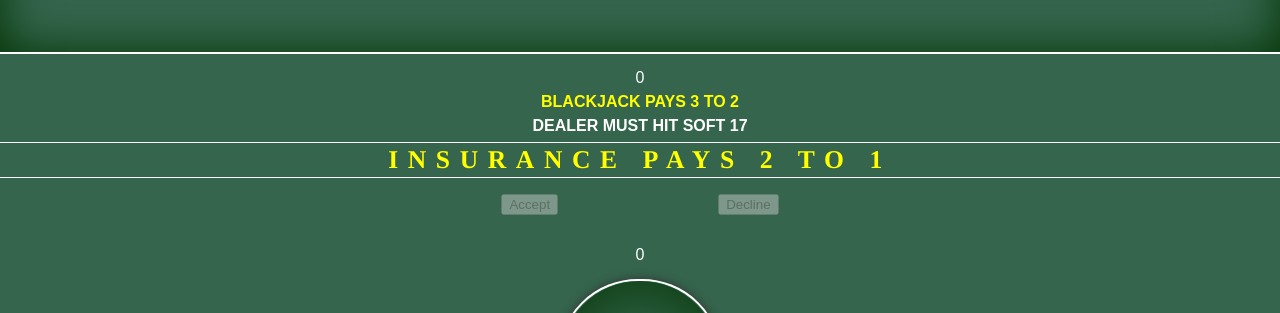
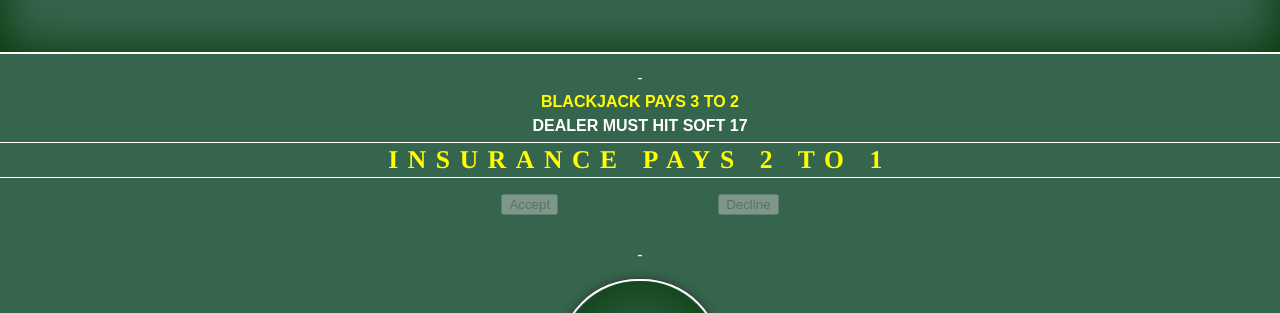
Before and after one commit to theresamclaird/blackjack, a React (Create React App) app: page / in a window 1280 px wide. Shown: the part 170-483 px from the top of the page. Built offline with nearby package versions, Linux system fonts and the light colour scheme.

Commit message:
Adds win/lose status

```diff
--- a/src/components/Game/Dealer.jsx
+++ b/src/components/Game/Dealer.jsx
@@ -2,8 +2,9 @@ import  React from 'react';
 import Box, { Flex } from '../Box';
 import Card from './Card';
 import HandValue from './HandValue';
+import { getHandValue, isBlackjack } from '../../utils/cards';
 
-const Dealer = ({ getHandValue, dealerCards, currentState }) => (
+const Dealer = ({ dealerCards, currentState }) => (
     <Flex sx={{
         flexDirection: 'column',
         justifyContent: 'flex-start',
@@ -23,6 +24,7 @@ const Dealer = ({ getHandValue, dealerCards, currentState }) => (
             p: '1rem',
         }}>
             <Flex sx={{
+                position: 'relative',
                 flexDirection: 'row',
                 justifyContent: 'center',
                 gap: '1rem',
@@ -32,12 +34,45 @@ const Dealer = ({ getHandValue, dealerCards, currentState }) => (
                         <Card showBack={index === 0 && currentState !== 'idle'} {...card} />
                     </React.Fragment>
                 ))}
+                {currentState === 'idle' && getHandValue(dealerCards) > 21 && (
+                    <Box sx={{
+                        position: 'absolute',
+                        top: '50%',
+                        right: '50%',
+                        transform: 'translate(50%, -50%)',
+                        color: 'yellow',
+                        px: 'xxl',
+                        py: 'sm',
+                        border: 'solid 1px yellow',
+                        borderRadius: '0.25rem',
+                        textAlign: 'center',
+                        backgroundColor: '#030',
+                        boxShadow: '0 0 10px #000',
+                    }}>
+                        BUSTED
+                    </Box>
+                )}
+                {currentState === 'idle' && isBlackjack(dealerCards) && (
+                    <Box sx={{
+                        position: 'absolute',
+                        top: '50%',
+                        right: '50%',
+                        transform: 'translate(50%, -50%)',
+                        color: 'yellow',
+                        px: 'xxl',
+                        py: 'sm',
+                        border: 'solid 1px yellow',
+                        borderRadius: '0.25rem',
+                        textAlign: 'center',
+                        backgroundColor: '#030',
+                        boxShadow: '0 0 10px #000',
+                    }}>
+                        BLACKJACK
+                    </Box>
+                )}
             </Flex>
         </Box>
-        <HandValue value={
-            currentState === 'player' ? // todo This is pretty ugly.
-                dealerCards[1].value === 1 ? '1/11' : dealerCards[1].value :
-                getHandValue(dealerCards || [])} />
+        <HandValue cards={currentState !== 'idle' ? [ dealerCards[1] ] : dealerCards} />
     </Flex>
 );
 
--- a/src/components/Game/Game.jsx
+++ b/src/components/Game/Game.jsx
@@ -56,7 +56,7 @@ export const Game = () => {
                     <Text sx={{ color: 'yellow' }}>{`Shoe: ${machine.context.shoe.length} cards`}</Text>
                 </Flex>
             </Flex>
-            <Dealer getHandValue={getHandValue} dealerCards={machine.context.dealerCards} currentState={machine.value} />
+            <Dealer dealerCards={machine?.context?.dealerCards} currentState={machine?.value} />
             <Table />
             <Player
                 currentHandIndex={machine?.context?.currentHandIndex}
--- a/src/components/Game/Hand.jsx
+++ b/src/components/Game/Hand.jsx
@@ -2,6 +2,7 @@ import React from 'react';
 import Box, { Flex } from '../Box';
 import { Text } from '../Text';
 import Card from './Card';
+import HandValue from './HandValue';
 import { getHandValue } from '../../utils/cards';
 
 const Hand = ({
@@ -21,10 +22,8 @@ const Hand = ({
     double,
     split,
 }) => {
-    const value = getHandValue(hand.cards);
-    const isInitial = hand.cards.length === 2 && !hand.isSplit; // todo Validate that this does not count split hands.
+    const isInitial = hand.cards.length === 2 && !hand.isSplit;
     const canSplit = isInitial && hand.cards[0].value === hand.cards[1].value;
-    const isBlackjack = isInitial && value === 21;
     return (
         <Flex sx={{
             mt: '1rem',
@@ -44,7 +43,7 @@ const Hand = ({
                     </React.Fragment>
                 ))}
             </Box>
-            <Text sx={{ color: isBlackjack ? 'yellow' : 'white' }}>{isBlackjack ? 'Blackjack!' : value}</Text>
+            <HandValue cards={hand.cards} />
             <Box sx={{
                 border: 'solid 2px',
                 borderColor: active ? 'yellow' : 'white',
@@ -70,7 +69,20 @@ const Hand = ({
                         alignItems: 'center',
                         gap: '1rem',
                     }}>
-
+                        {hand.status && currentState === 'idle' && (
+                            <Text sx={{
+                                color: 'yellow',
+                                px: 'xxl',
+                                py: 'sm',
+                                border: 'solid 1px yellow',
+                                borderRadius: '0.25rem',
+                                textAlign: 'center',
+                                backgroundColor: '#030',
+                                boxShadow: '0 0 10px #000',
+                            }}>
+                                    {currentState === 'idle' && hand.status}
+                            </Text>
+                        )}
                         <Flex sx={{
                             width: '100%',
                             flexDirection: 'row',
--- a/src/components/Game/HandValue.jsx
+++ b/src/components/Game/HandValue.jsx
@@ -1,6 +1,10 @@
 import React from 'react';
 import { Text } from '../Text';
+import { getHandValue } from '../../utils/cards';
 
-const HandValue = ({ value }) => <Text sx={{ color: 'white' }}>{value}</Text>;
+const HandValue = ({ cards = [] }) => {
+    const handValue = getHandValue(cards);
+    return <Text sx={{ color: 'white' }}>{cards.length > 0 ? handValue : '-'}</Text>;
+}
 
 export default HandValue;
--- a/src/components/Game/machine.js
+++ b/src/components/Game/machine.js
@@ -15,6 +15,7 @@ const newHand = {
     bet: 0,
     cards: [],
     insuranceBet: 0,
+    status: '',
     offerInsurance: false,
     complete: false,
     settled: false,
@@ -283,31 +284,31 @@ createMachine({
 
                 if (isBlackjack(context.dealerCards)) {
                     if (isBlackjack(hand.cards)) {
-                        return { ...hand, settled: true };
+                        return { ...hand, status: 'PUSH', settled: true };
                     }
                     bank += hand.bet;
-                    return { ...hand, bet: 0, settled: true };
+                    return { ...hand, bet: 0, status: 'LOSE', settled: true };
                 }
 
                 if (isBusted(context.dealerCards) && !isBusted(hand.cards)) {
                     const amountWon = hand.bet;
                     bank -= amountWon;
-                    return { ...hand, bet: hand.bet + amountWon, settled: true };
+                    return { ...hand, bet: hand.bet + amountWon, status: 'WIN', settled: true };
                 }
 
                 if (getHandValue(context.dealerCards) === getHandValue(hand.cards)) {
-                    return { ...hand, settled: true };
+                    return { ...hand, status: 'PUSH', settled: true };
                 }
 
                 if (getHandValue(context.dealerCards) > getHandValue(hand.cards)) {
                     bank += hand.bet;
-                    return { ...hand, bet: 0, settled: true };
+                    return { ...hand, bet: 0, status: 'LOSE', settled: true };
                 }
 
                 if (getHandValue(hand.cards) > getHandValue(context.dealerCards)) {
                     const amountWon = hand.bet;
                     bank -= amountWon;
-                    return { ...hand, bet: hand.bet + amountWon, settled: true };
+                    return { ...hand, bet: hand.bet + amountWon, status: 'WIN', settled: true };
                 }
 
                 throw new Error('A hand is in an invalid state.');
@@ -326,6 +327,7 @@ createMachine({
                     bank: context.bank - amountWon,
                     hands: [ ...context.hands ].map((hand, index) => index === handIndex ? {
                         ...hand,
+                        status: 'BLACKJACK',
                         bet: bet + amountWon,
                         complete: true,
                         settled: true,
@@ -347,6 +349,7 @@ createMachine({
                 bank: context.bank + amount,
                 hands: context.hands.map((hand, index) => index === handIndex ? {
                     ...hand,
+                    status: 'SURRENDER',
                     bet: bet - amount,
                     complete: true,
                     settled: true,
@@ -366,6 +369,7 @@ createMachine({
                     bank: context.bank + bet,
                     hands: context.hands.map((hand, index) => index === handIndex ? {
                         ...hand,
+                        status: 'BUST',
                         cards,
                         bet: 0,
                         complete: true,
@@ -414,6 +418,7 @@ createMachine({
                     bankroll,
                     hands: hands.map((hand, index) => index === handIndex ? {
                         ...hand,
+                        status: 'BUST',
                         cards,
                         bet: 0,
                         complete: true,
--- a/src/utils/cards.js
+++ b/src/utils/cards.js
@@ -36,13 +36,13 @@ const isBusted = (cards = []) => getHandValue(cards) > 21;
 const getUpCardValue = (cards = []) => cards?.[1]?.value; // todo Verify that the upcard is the first card dealt to the dealer.
 const isBlackjack = (cards = []) => cards.length === 2 && getHandValue(cards) === 21;
 const getHandValue = (cards = []) => {
-    const sum = cards.reduce((sum, card) => sum + card.value, 0); // Aces are counted as 1.
+    const sum = cards.reduce((sum, card) => sum + card?.value, 0); // Aces are counted as 1.
 
     if (sum > 11) {
         return sum;
     }
 
-    if (cards.filter(card => card.value === 1).length > 0) { // Hand contains >= 1 Ace.
+    if (cards.filter(card => card?.value === 1).length > 0) { // Hand contains >= 1 Ace.
         return sum + 10;
     }
 
```
